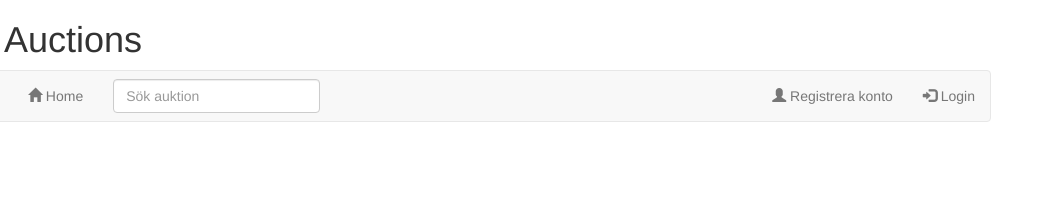
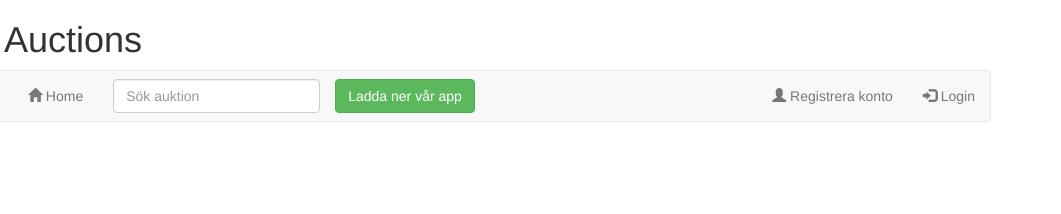
Before and after one commit to daniellindkarlberg/the_chosen_seven, a website: page index.html in a window 1280 px wide. Shown: the full height of the page, 219-1280 px from the left. Drawn offline with nearby package versions, Linux system fonts and the light colour scheme; some packages are replaced by stand-ins of ours; no server answers; a script that the page names is missing.

Commit message:
Added files to make download possible

```diff
--- a/index.html
+++ b/index.html
@@ -64,9 +64,8 @@
                             <li><span><input type="text" class="form-control" placeholder="Sök auktion" ng-model="productSearchInput"></span></li>
                         </div>
                     </form>
-
                 </ul>
-
+                <a href="/files/app-debug.apk" target="_self"><button class="btn btn-success navbar-btn">  Ladda ner vår app</button></a>
                 <ul class="nav navbar-nav navbar-right">
                     <li><a href="/signup" ng-show="!myLoggedIn"><span class="glyphicon glyphicon-user"></span> Registrera konto</a></li>
                     <li><a href="/login" ng-show="!myLoggedIn"><span class="glyphicon glyphicon-log-in"></span><span> Login</span></a></li>
```
Also changed, not shown: 2 other files.
